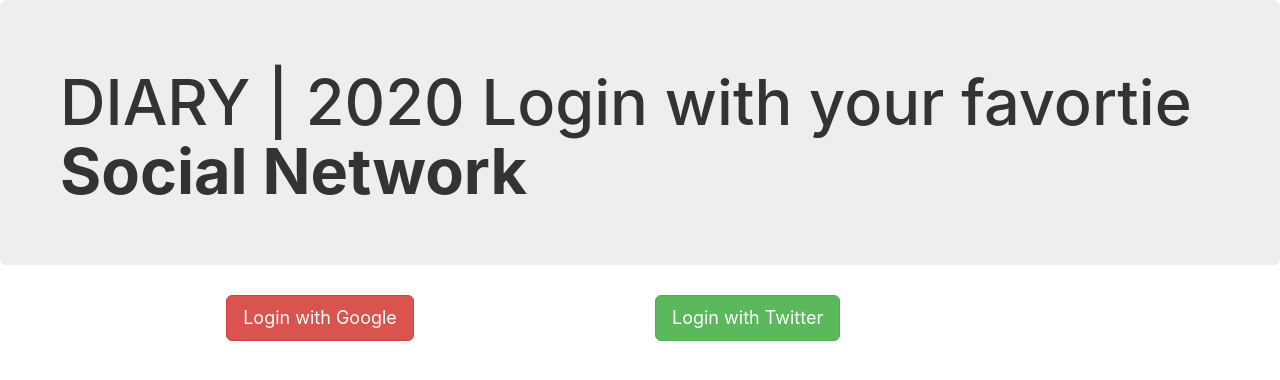
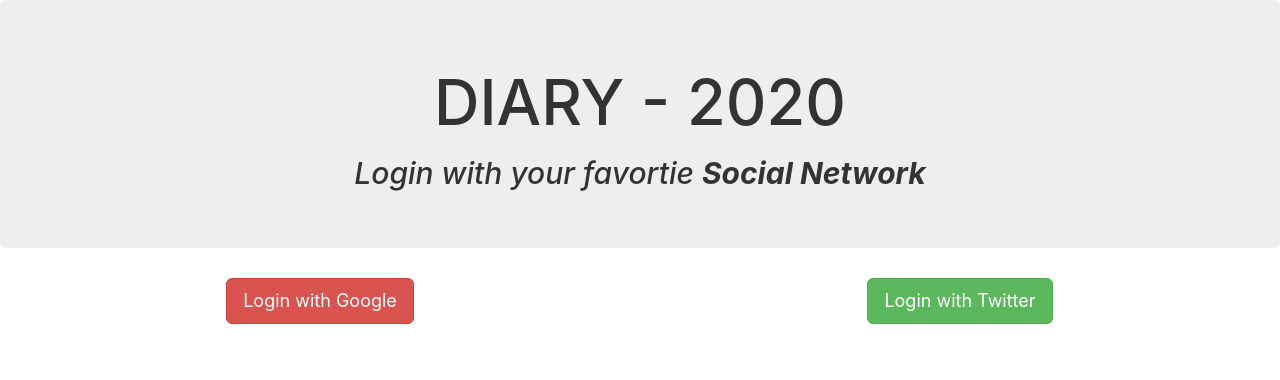
Before and after one commit to yerinny/diary, a React (Create React App) app: page /login in a window 1280 px wide. Shown: the top 380 px of the page. Built offline with nearby package versions, Linux system fonts and the light colour scheme; no server answers; the database is empty.

Commit message:
Update Login.js

```diff
--- a/src/components/Login.js
+++ b/src/components/Login.js
@@ -19,11 +19,14 @@
     render(){
         return (
             <div className="container-fluid">
-                <div className="row">
+                <div className="row text-center">
                     <div className="col-sm-12 jumbotron" style={{ marginTop: '-20px;'}}>
                         <h1>
-                            DIARY | { new Date().getFullYear() } Login with your favortie <b>Social Network</b>
+                            DIARY - { new Date().getFullYear() }
                         </h1>
+                        <h2>
+                            <i>Login with your favortie <b>Social Network</b> </i>
+                        </h2>
                     </div>
                     <div className="col-sm-6 text-center">
                         <button className="btn btn-danger btn-lg" onClick={this.props.googleLogin}>
@@ -31,7 +34,7 @@
                         </button>
                     </div>
                         <br/>
-                    <div className="col-sm-6">
+                    <div className="col-sm-6 text-center">
                         <button className="btn btn-success btn-lg" onClick={this.props.twitterLogin}>
                             Login with Twitter
                         </button>
```
